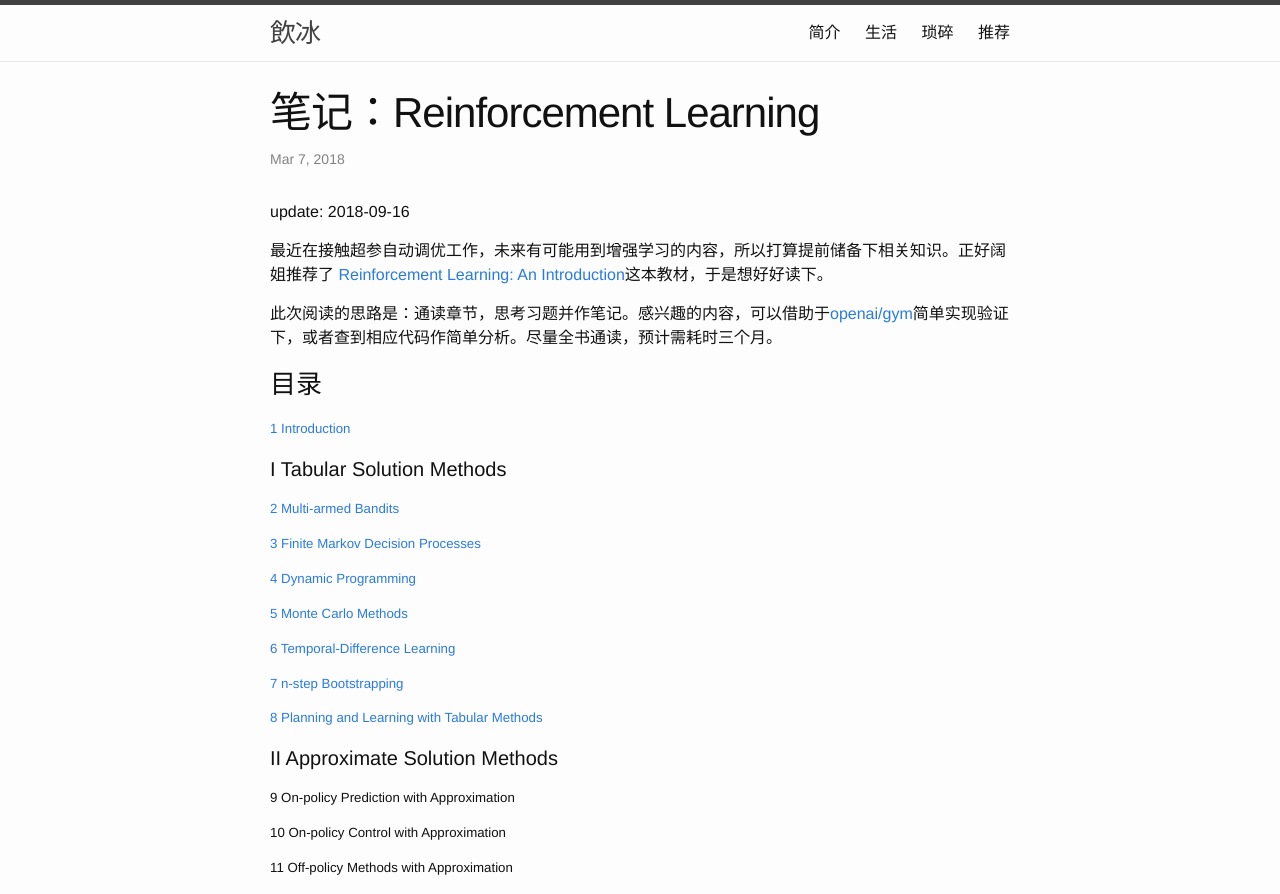
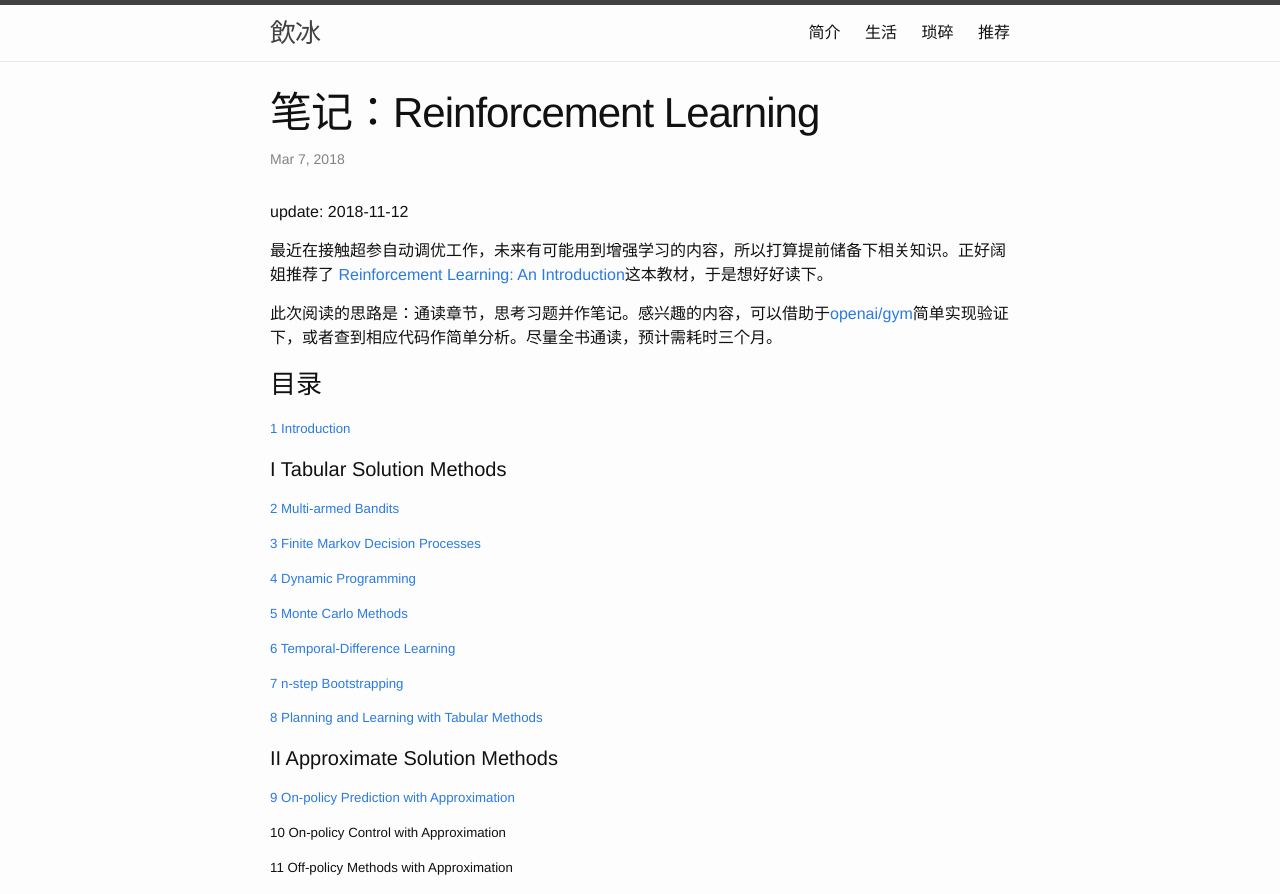
Before and after one commit to facaiy/facaiy.github.io, a Jekyll site: the page built from _posts/2018-03-07-Reinforcement-Learning.md, in a window 1280 px wide. Shown: the top 894 px of the page. Built offline with Jekyll 4.4.1, drawn with Linux system fonts in a browser that asks for light colours; comment, search, counter and statistics services are not loaded.

Commit message:
RL: 完成第9章笔记

```diff
--- a/_posts/2018-03-07-Reinforcement-Learning.md
+++ b/_posts/2018-03-07-Reinforcement-Learning.md
@@ -4,10 +4,10 @@ title: "笔记：Reinforcement Learning"
 description: ""
 category: tech
 tags: []
-modify: 2018-09-16 22:09:09
+modify: 2018-11-12 10:35:44
 ---
 
-update: 2018-09-16
+update: 2018-11-12
 
 
 最近在接触超参自动调优工作，未来有可能用到增强学习的内容，所以打算提前储备下相关知识。正好阔姐推荐了
@@ -39,7 +39,7 @@ update: 2018-09-16
 
 #### II Approximate Solution Methods
 
-##### 9 On-policy Prediction with Approximation
+##### [9 On-policy Prediction with Approximation](http://nbviewer.jupyter.org/github/facaiy/book_notes/blob/master/Reinforcement_Learing_An_Introduction/On-policy_Prediction_with_Approximation/note.ipynb)
 
 ##### 10 On-policy Control with Approximation
 
```
